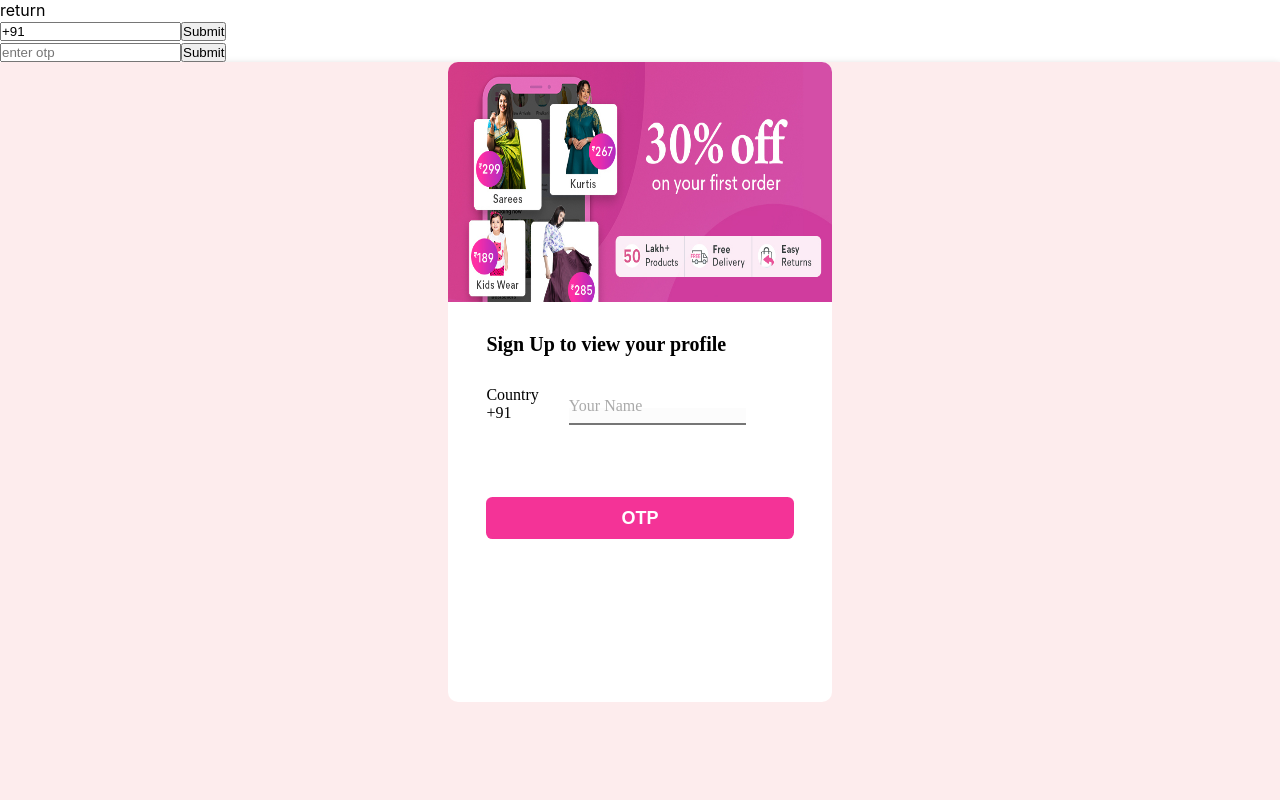
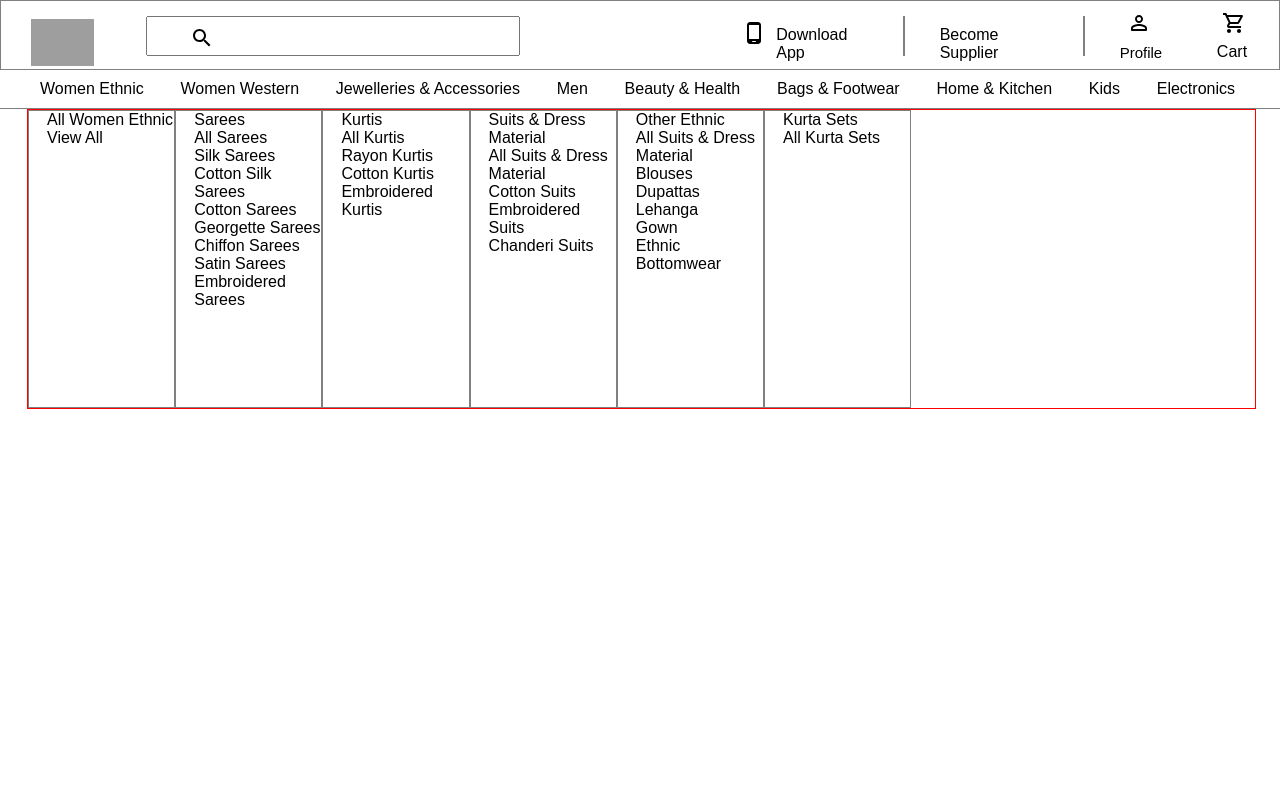
Before and after one commit to gulashanhashami/meeshoApp-1, a React (Create React App) app: page / in a window 1280 px wide. Shown: the top 800 px of the page. Built offline with nearby package versions, Linux system fonts and the light colour scheme; grey boxes are pictures that could not be loaded.

Commit message:
I have created navbar.

```diff
--- a/package.json
+++ b/package.json
@@ -3,13 +3,16 @@
   "version": "0.1.0",
   "private": true,
   "dependencies": {
+    "@material-ui/icons": "^4.11.2",
     "@testing-library/jest-dom": "^5.16.2",
     "@testing-library/react": "^12.1.3",
     "@testing-library/user-event": "^13.5.0",
     "firebase": "^9.6.7",
     "react": "^17.0.2",
     "react-dom": "^17.0.2",
+    "react-router-dom": "^6.2.1",
     "react-scripts": "5.0.0",
+    "styled-components": "^5.3.3",
     "web-vitals": "^2.1.4"
   },
   "scripts": {
--- a/src/App.js
+++ b/src/App.js
@@ -84,12 +84,14 @@ import React from "react";
 import { Login } from "./components/authentication/login/LogIn";
 import { SignUp } from "./components/authentication/signUp/SignUp";
 import { Home } from "./components/home/Home";
+import { Navbar } from "./components/navbar/Navbar";
 
  function App() {
   return <div>
-     <Login/>
+     <Navbar />
+     {/* <Login/>
      <SignUp/>
-     <Home/>
+     <Home/> */}
   </div>
 
 
--- a/src/components/navbar/Navbar.jsx
+++ b/src/components/navbar/Navbar.jsx
@@ -0,0 +1,228 @@
+import { Link } from "react-router-dom";
+import styled from "styled-components";
+import {Search, PhoneAndroidRounded,PersonOutlineRounded, ShoppingCartOutlined} from "@material-ui/icons";
+const Navbardiv= styled.div`
+font-family: sans-serif;
+   #navbar{
+       margin:auto;
+   width:100%;
+
+   display:flex;
+   justify-content: space-between;
+   text-content:center;
+    height:70px;
+    background-color:white;
+    border:1px solid grey;
+}
+#di{
+    width:45%;
+    // height:70px;
+    display:flex;
+    // border:1px solid red;
+    justify-content: space-between;
+}
+.mlogo{
+    height:47px;
+    margin-top:18px;
+    margin-left:30px;
+}
+#inps{
+   width:65%;
+    height:40px;
+    margin-top:15px;
+    margin-left:20px;
+    // direction:rtl;
+    padding-left:6%;
+
+}
+.searchb{
+    // border:1px solid grey;
+    position:relative;
+    top:25px;
+    left:-63%;
+}
+.phone{
+    margin-top:20px;
+}
+.r{
+    width:42%;
+    display:flex;
+    // height:70px;
+    // border:1px solid red;
+}
+.text{
+    margin-top:25px;
+    margin-left:10px;
+}
+.text1{
+    margin-top:25px;
+    margin-left:35px;
+}
+.line{
+    width:2px;
+    height:40px;
+    margin-left:35px;
+    margin-top:15px;
+    background-color:grey;
+}
+.person{
+    font-size:15px;
+}
+.prof{
+    margin-left:7px;
+}
+.cartlogo{
+    margin-left:5px;
+}
+.cart{
+    width:70px;
+    // height:50px;
+    margin-left:35px;
+    display:grid;
+   margin-top:10px;
+    //  border:1px solid red;
+}
+.navprofile{
+    width:70px;
+    // height:50px;
+    margin-left:35px;
+    display:grid;
+   margin-top:10px;
+    //  border:1px solid red;
+}
+// .navprofile:hover{
+//     background-color:pink;
+// }
+#dropd{
+    width:100%;
+    // color:grey;
+    // height:40px;
+    padding:10px;
+    display:flex;
+     justify-content: space-between;
+    border-bottom:1px solid grey;
+}
+#eth{
+    margin-left:30px;
+}
+#elec{
+    margin-right:35px;
+}
+#down{
+    width:96%;
+    display:flex;
+    // display:none;
+    // visibility: hidden;
+    // justify-content: space-between;
+    height:300px;
+    margin-left:27px;
+    border:1px solid red;
+}
+.dowp{
+    width:12%;
+    // height:auto;
+    padding-left:18px;
+    border:1px solid grey;
+}
+// #eth:hover{
+//     background-color: red;
+
+//   }
+
+`;
+
+
+export const Navbar = () => {
+
+
+
+  return (
+    <div>
+        <Navbardiv>
+         <div id="navbar">
+         <div id="di"><img className="mlogo" src="https://encrypted-tbn0.gstatic.com/images?q=tbn:ANd9GcRvxBx_qV2aTUPJ_faUXY0jSHYgkOaW6l-9bDo1uRllHveesA1MNFu6Ne8QOEaEo29rqQ&usqp=CAU" alt="" srcset="" />
+
+    <input id="inps"  type="text" />
+
+         <Search className="searchb" />
+         </div>
+         <div className="r">
+
+         <PhoneAndroidRounded className="phone" />
+
+         <p className="text">Download App</p>
+         <div id="mob">
+             </div>
+         <div className="line"></div>
+         <p className="text1">Become Supplier</p>
+         <div className="line"></div>
+         <div className="navprofile">
+         <PersonOutlineRounded className="prof"  />
+         <p className="person">Profile</p>
+         </div>
+         <div className="cart">
+             <ShoppingCartOutlined  className="cartlogo"/>
+             <p>Cart</p>
+         </div>
+         </div>
+      </div>
+
+      <div id="dropd">
+          <p id="eth">Women Ethnic</p>
+          <p>Women Western</p>
+          <p>Jewelleries & Accessories</p>
+          <p>Men</p>
+          <p>Beauty & Health</p>
+          <p>Bags & Footwear</p>
+          <p>Home & Kitchen</p>
+          <p>Kids</p>
+          <p id="elec">Electronics</p>
+      </div>
+      <div id="down">
+       <div className="dowp">
+           <p>All Women Ethnic</p>
+           <p>View All</p>
+       </div>
+       <div className="dowp">
+           <p>Sarees</p>
+           <p>All Sarees</p>
+           <p>Silk Sarees</p>
+           <p>Cotton Silk Sarees</p>
+           <p>Cotton Sarees</p>
+           <p>Georgette Sarees</p>
+           <p>Chiffon Sarees</p>
+           <p>Satin Sarees</p>
+           <p>Embroidered Sarees</p>
+       </div>
+       <div className="dowp">
+           <p>Kurtis</p>
+           <p>All Kurtis</p>
+           <p>Rayon Kurtis</p>
+           <p>Cotton Kurtis</p>
+           <p>Embroidered Kurtis</p>
+       </div>
+       <div className="dowp">
+       <p>Suits & Dress Material</p>
+           <p>All Suits & Dress Material</p>
+           <p>Cotton Suits</p>
+           <p>Embroidered Suits</p>
+           <p>Chanderi Suits</p>
+       </div>
+       <div className="dowp">
+       <p>Other Ethnic</p>
+           <p>All Suits & Dress Material</p>
+           <p>Blouses</p>
+           <p>Dupattas</p>
+           <p>Lehanga</p>
+           <p>Gown</p>
+           <p>Ethnic Bottomwear</p>
+       </div>
+       <div className="dowp" >
+           <p>Kurta Sets</p>
+           <p>All Kurta Sets</p>
+       </div>
+      </div>
+      </Navbardiv>
+    </div>
+  );
+};
```
Also changed, not shown: 1 other file (tests, documents, lock files or other folders).
